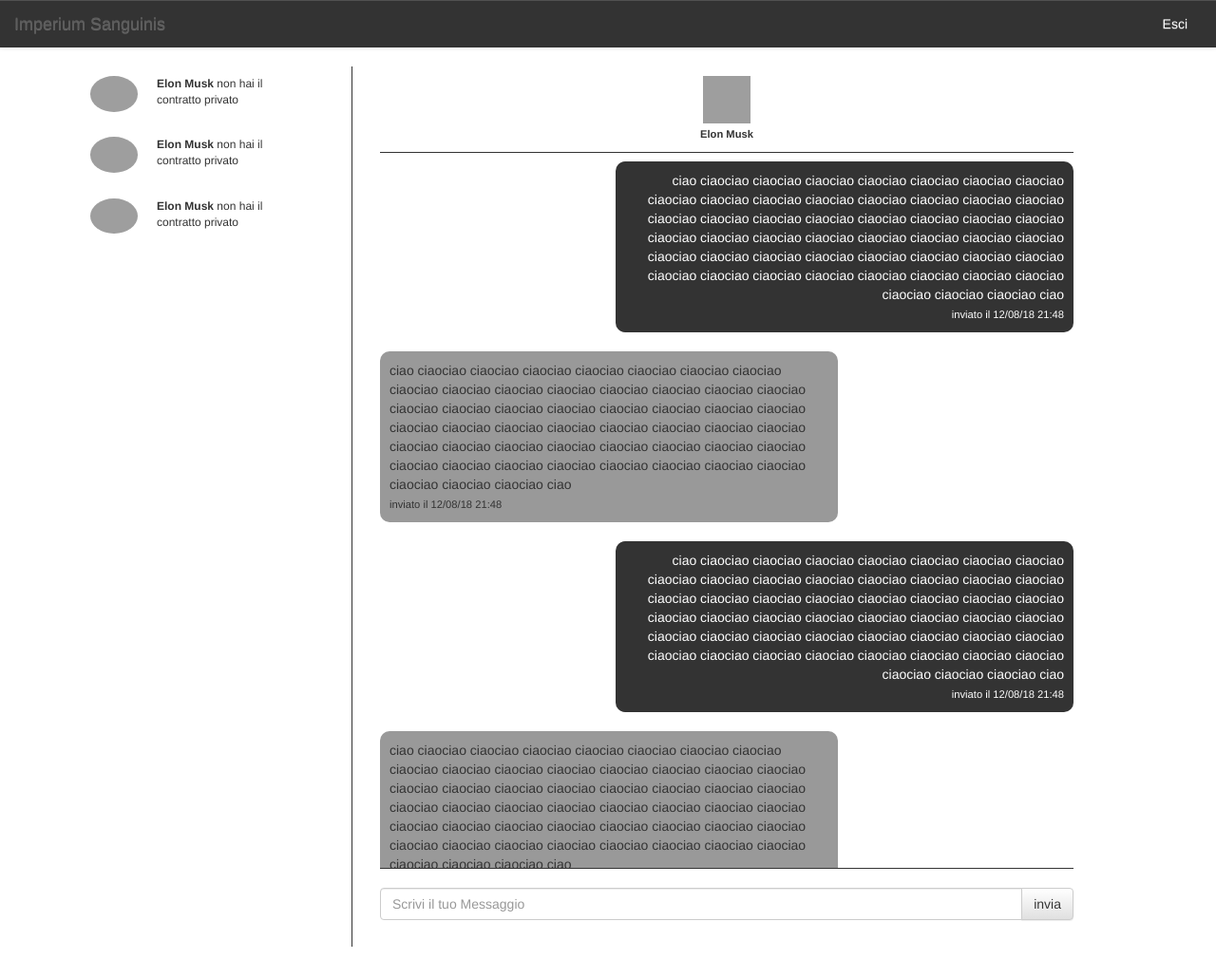
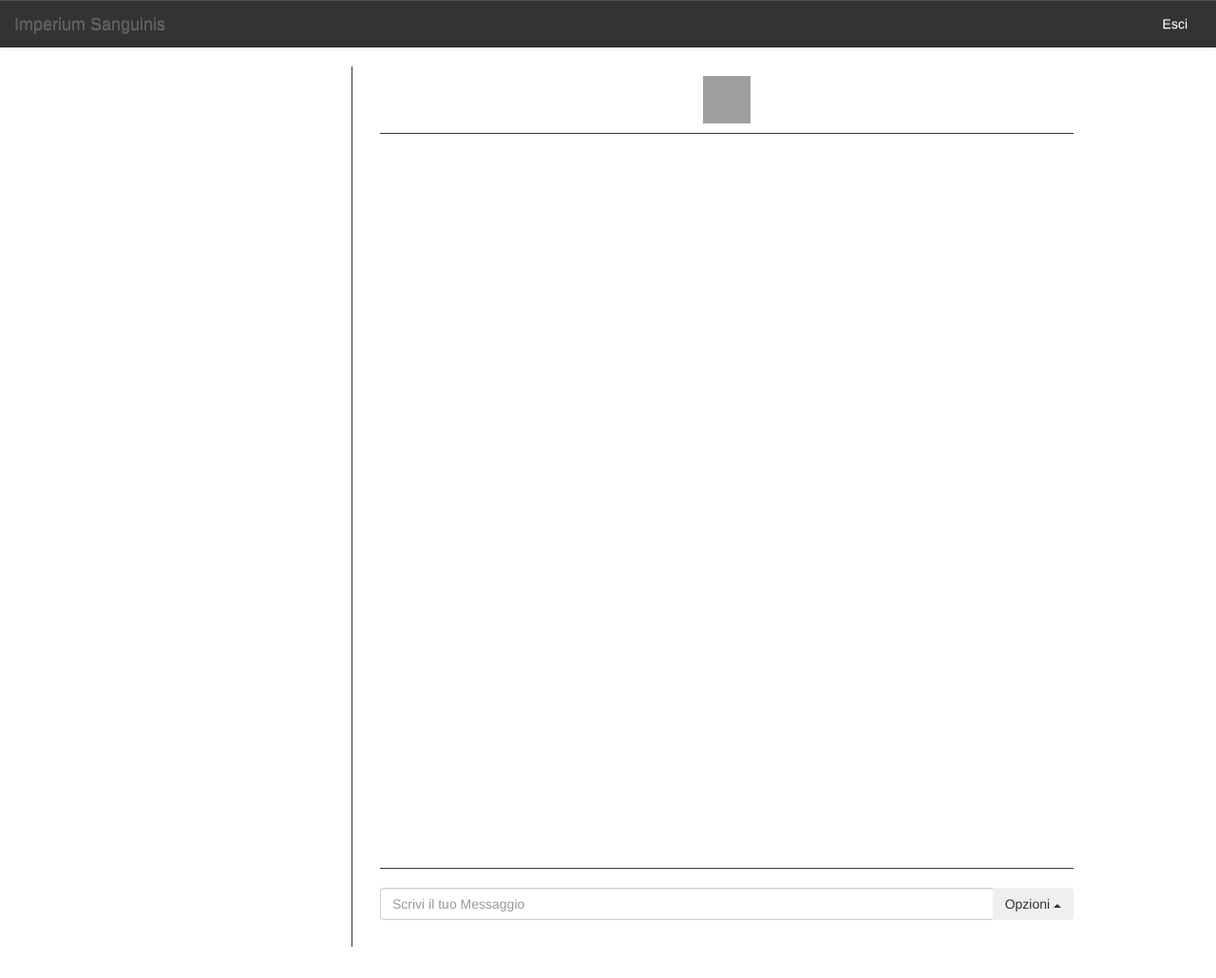
Before and after one commit to marcelloroehrssen/is, a Symfony app: template templates/messenger/index.html.twig in a window 1280 px wide. Shown: the whole page at 95% size. Run offline with Twig, Linux system fonts and the light colour scheme; the template is opened without the code that fills it, so the values that code supplies are empty; some libraries are stand-ins or nearby versions; grey boxes are pictures that could not be loaded.

Commit message:
Continua la chat

```diff
--- a/public/js/messenger.js
+++ b/public/js/messenger.js
@@ -1,57 +1,49 @@
-/* global $ */
 
-$(".messages").animate({ scrollTop: $(document).height() }, "fast");
+function sendMessage(form) {
 
-$("#profile-img").click(function() {
-    $("#status-options").toggleClass("active");
-});
+    var form = $(form);
+    var input = $('[type="text"]', form);
+    var message = input.val();
 
-$(".expand-button").click(function() {
-    $("#profile").toggleClass("expanded");
-    $("#contacts").toggleClass("expanded");
-});
+    var data = form.serializeArray();
 
-$("#status-options ul li").click(function() {
-    $("#profile-img").removeClass();
-    $("#status-online").removeClass("active");
-    $("#status-away").removeClass("active");
-    $("#status-busy").removeClass("active");
-    $("#status-offline").removeClass("active");
-    $(this).addClass("active");
+    input.val("");
 
-    if($("#status-online").hasClass("active")) {
-        $("#profile-img").addClass("online");
-    } else if ($("#status-away").hasClass("active")) {
-        $("#profile-img").addClass("away");
-    } else if ($("#status-busy").hasClass("active")) {
-        $("#profile-img").addClass("busy");
-    } else if ($("#status-offline").hasClass("active")) {
-        $("#profile-img").addClass("offline");
-    } else {
-        $("#profile-img").removeClass();
-    };
+    var template = '<div class="row">\n' +
+        '                        <div class="col-lg-12">\n' +
+        '                            <div class="message my-message">\n' +
+        '                                ' + message + '\n' +
+        '                                <div>\n' +
+        '                                    <small class="send-date">invio in corso...</small>\n' +
+        '                                </div>\n' +
+        '                            </div>\n' +
+        '                        </div>\n' +
+        '                    </div>' +
+    '                       <div class="row">\n' +
+        '                        <div class="message-separator"></div>\n' +
+        '                    </div>';
 
-    $("#status-options").removeClass("active");
-});
+    var compiledTemplate = $(template);
+    $('.messenger-chat').append(compiledTemplate);
 
-function newMessage() {
-    message = $(".message-input input").val();
-    if($.trim(message) == '') {
-        return false;
-    }
-    $('<li class="sent"><img src="http://emilcarlsson.se/assets/mikeross.png" alt="" /><p>' + message + '</p></li>').appendTo($('.messages ul'));
-    $('.message-input input').val(null);
-    $('.contact.active .preview').html('<span>You: </span>' + message);
-    $(".messages").animate({ scrollTop: $(document).height() }, "fast");
-};
+    $(".messenger-chat").animate({
+        scrollTop: $('.messenger-chat').height()
+    }, 500);
 
-$('.submit').click(function() {
-    newMessage();
-});
+    $.ajax({
+        url: form.attr('action'),
+        method: "POST",
+        data: data,
+        dataType:"JSON",
+        success: function (response) {
+            $('.send-date', compiledTemplate).html(response.date);
+        }
+    })
+    return false;
+}
 
-$(window).on('keydown', function(e) {
-    if (e.which == 13) {
-        newMessage();
-        return false;
-    }
-});
+$(function() {
+    $(".messenger-chat").animate({
+        scrollTop: $('.messenger-chat').height()
+    }, 500);
+})
--- a/templates/messenger/index.html.twig
+++ b/templates/messenger/index.html.twig
@@ -14,39 +14,23 @@
     <div class="container">
         <div class="col-lg-3 col-xs-12">
             <ul class="messenger list-unstyled">
-                <li>
+                {% for user in chat %}
+                <li onclick="document.location.href='{{ path('messenger_chat', {'characterName':user.characterNameKeyUrl}) }}'">
                     <div class="messenger-container">
                         <div class="messenger-image">
-                            <img src="//ui-avatars.com/api/?name=Elon+Musk&size=50&rounded=true"/>
+                            {% if recipient.photo %}
+                                <img width="50" height="50" src="{{ asset('uploads/character_photo/' ~ user.photo) }}"/>
+                            {% else %}
+                                <img width="50" height="50" src="//ui-avatars.com/api/?name={{ user.characterName }}&size=200&rounded=true"/>
+                            {% endif %}
                         </div>
                         <div class="messenger-message">
-                            <p><strong>Elon Musk</strong> non hai il contratto privato</p>
+                            <p><strong>{{ user.characterName }}</strong></p>
                         </div>
                         <div class="clear"></div>
                     </div>
                 </li>
-                <li>
-                    <div class="messenger-container">
-                        <div class="messenger-image">
-                            <img src="//ui-avatars.com/api/?name=Elon+Musk&size=50&rounded=true"/>
-                        </div>
-                        <div class="messenger-message">
-                            <p><strong>Elon Musk</strong> non hai il contratto privato</p>
-                        </div>
-                        <div class="clear"></div>
-                    </div>
-                </li>
-                <li>
-                    <div class="messenger-container">
-                        <div class="messenger-image">
-                            <img src="//ui-avatars.com/api/?name=Elon+Musk&size=50&rounded=true"/>
-                        </div>
-                        <div class="messenger-message">
-                            <p><strong>Elon Musk</strong> non hai il contratto privato</p>
-                        </div>
-                        <div class="clear"></div>
-                    </div>
-                </li>
+                {% endfor %}
             </ul>
         </div>
         <div class="col-lg-1 hidden-xs col-separator-container">
@@ -55,22 +39,26 @@
         <div class="col-lg-8 col-xs-12">
             <div class="messenger-chat-right">
                 <div class="message-subject text-center">
-                    <img width="50" height="50" src="//ui-avatars.com/api/?name=Elon+Musk&size=50&rounded=true"/>
+                    {% if recipient.photo %}
+                        <img width="50" height="50" src="{{ asset('uploads/character_photo/' ~ recipient.photo) }}"/>
+                    {% else %}
+                        <img width="50" height="50" src="//ui-avatars.com/api/?name={{ recipient.characterName }}&size=200&rounded=true"/>
+                    {% endif %}
                     <br />
-                    <strong><small>Elon Musk</small></strong>
+                    <strong><small>{{ recipient.characterName }}</small></strong>
                 </div>
                 <div class="messenger-chat">
+                    {% for message in messages %}
                         <div class="row">
                             <div class="col-lg-12">
-                            <div class="message my-message">
-                                ciao ciaociao ciaociao ciaociao ciaociao ciaociao ciaociao ciaociao ciaociao ciaociao
-                                ciaociao ciaociao ciaociao ciaociao ciaociao ciaociao ciaociao ciaociao ciaociao
-                                ciaociao ciaociao ciaociao ciaociao ciaociao ciaociao ciaociao ciaociao ciaociao
-                                ciaociao ciaociao ciaociao ciaociao ciaociao ciaociao ciaociao ciaociao ciaociao
-                                ciaociao ciaociao ciaociao ciaociao ciaociao ciaociao ciaociao ciaociao ciaociao
-                                ciaociao ciaociao ciaociao ciaociao ciaociao ciao
+                                <div class="message {% if app.user.id == message.sender.id %}my-message{% else %}other-message{% endif %}">
                                     <div>
-                                    <small>inviato il 12/08/18 21:48</small>
+                                        {% if message.isLetter %}<small class="send-date"><strong>LETTERA</strong></small>{% endif %}
+                                    </div>
+                                    {{ message.text }}
+                                    <div>
+                                        <small class="send-date">inviato il {{ message.createdAt.format('j F Y, H:i:s') }}</small><br />
+                                        {% if message.isPrivate %}<small class="send-date"><strong>MESSAGGIO PRIVATO</strong></small>{% endif %}
                                     </div>
                                 </div>
                             </div>
@@ -78,69 +66,34 @@
                         <div class="row">
                             <div class="message-separator"></div>
                         </div>
-                    <div class="row">
-                        <div class="col-lg-12">
-                            <div class="message other-message">
-                                ciao ciaociao ciaociao ciaociao ciaociao ciaociao ciaociao ciaociao ciaociao ciaociao
-                                ciaociao ciaociao ciaociao ciaociao ciaociao ciaociao ciaociao ciaociao ciaociao
-                                ciaociao ciaociao ciaociao ciaociao ciaociao ciaociao ciaociao ciaociao ciaociao
-                                ciaociao ciaociao ciaociao ciaociao ciaociao ciaociao ciaociao ciaociao ciaociao
-                                ciaociao ciaociao ciaociao ciaociao ciaociao ciaociao ciaociao ciaociao ciaociao
-                                ciaociao ciaociao ciaociao ciaociao ciaociao ciao
-                                <div>
-                                    <small>inviato il 12/08/18 21:48</small>
+                    {% endfor %}
+                </div>
+                <div class="message-input">
+                    <form action="{{ path('messenger_send', {'characterName':recipient.characterNameKeyUrl}) }}" onsubmit="sendMessage(this);return false;">
+                        <br />
+                        <div class="input-group">
+                            <input  id="message-box" type="text" name="message" class="form-control" placeholder="Scrivi il tuo Messaggio" autocomplete="off">
+                            <div class="input-group-btn">
+                                <div class="btn-group dropup">
+                                    <button type="button" class="btn dropdown-toggle" data-toggle="dropdown" aria-expanded="false">
+                                        Opzioni <span class="caret"></span>
+                                        <span class="sr-only">Toggle Dropdown</span>
+                                    </button>
+                                    <ul class="dropdown-menu dropdown-menu-right" role="menu">
+                                        <li><a href="#"><label><input type="radio" name="isLetter" value="false" checked="checked"/> Email</label></a></li>
+                                        <li><a href="#"><label><input type="radio" name="isLetter" value="true" /> Lettera</label></a></li>
+                                        <li class="divider" role="separator"></li>
+                                        <li><a href="#"><label><input type="radio" name="isPrivate" value="false" checked="checked"/> Normale</label></a></li>
+                                        <li><a href="#"><label><input type="radio" name="isPrivate" value="true"/> Privato</label></a></li>
+                                        <li class="divider" role="separator"></li>
+                                        <li><a href="#"><label><input type="radio" name="isEncoded" value="false" checked="checked"/> Normale</label></a></li>
+                                        <li><a href="#"><label><input type="radio" name="isEncoded" value="true"/> Cacophony Savy</label></a></li>
+                                        <li class="divider" role="separator"></li>
+                                        <li><a href="#"><label><input type="radio" name="isAnonymous" value="false" checked="checked"/> Firmati</label></a></li>
+                                        <li><a href="#"><label><input type="radio" name="isAnonymous" value="true"/> Anonimo</label></a></li>
+                                    </ul>
                                 </div>
                             </div>
-                        </div>
-                    </div>
-                    <div class="row">
-                        <div class="message-separator"></div>
-                    </div>
-                    <div class="row">
-                        <div class="col-lg-12">
-                            <div class="message my-message">
-                                ciao ciaociao ciaociao ciaociao ciaociao ciaociao ciaociao ciaociao ciaociao ciaociao
-                                ciaociao ciaociao ciaociao ciaociao ciaociao ciaociao ciaociao ciaociao ciaociao
-                                ciaociao ciaociao ciaociao ciaociao ciaociao ciaociao ciaociao ciaociao ciaociao
-                                ciaociao ciaociao ciaociao ciaociao ciaociao ciaociao ciaociao ciaociao ciaociao
-                                ciaociao ciaociao ciaociao ciaociao ciaociao ciaociao ciaociao ciaociao ciaociao
-                                ciaociao ciaociao ciaociao ciaociao ciaociao ciao
-                                <div>
-                                    <small>inviato il 12/08/18 21:48</small>
-                                </div>
-                            </div>
-                        </div>
-                    </div>
-                    <div class="row">
-                        <div class="message-separator"></div>
-                    </div>
-                    <div class="row">
-                        <div class="col-lg-12">
-                            <div class="message other-message">
-                                ciao ciaociao ciaociao ciaociao ciaociao ciaociao ciaociao ciaociao ciaociao ciaociao
-                                ciaociao ciaociao ciaociao ciaociao ciaociao ciaociao ciaociao ciaociao ciaociao
-                                ciaociao ciaociao ciaociao ciaociao ciaociao ciaociao ciaociao ciaociao ciaociao
-                                ciaociao ciaociao ciaociao ciaociao ciaociao ciaociao ciaociao ciaociao ciaociao
-                                ciaociao ciaociao ciaociao ciaociao ciaociao ciaociao ciaociao ciaociao ciaociao
-                                ciaociao ciaociao ciaociao ciaociao ciaociao ciao
-                                <div>
-                                    <small>inviato il 12/08/18 21:48</small>
-                                </div>
-                            </div>
-                        </div>
-                    </div>
-                    <div class="row">
-                        <div class="message-separator"></div>
-                    </div>
-                </div>
-                <div class="message-input">
-                    <form>
-                        <br />
-                        <div class="input-group">
-                            <input type="text" class="form-control" placeholder="Scrivi il tuo Messaggio"/>
-                            <span class="input-group-btn">
-                                <button class="btn btn-default" type="button">invia</button>
-                            </span>
                         </div>
                     </form>
                 </div>
```
Also changed, not shown: assets/js/messenger.js (+49 -0 lines), src/Controller/MessengerController.php (+53 -0 lines), src/Entity/Message.php (+49 -2 lines), src/Repository/MessageRepository.php (+21 -1 lines), src/Utils/MessageSystem.php (+34 -8 lines), dist.htaccess (added). Lines whose indentation alone changed are shown as unchanged.
